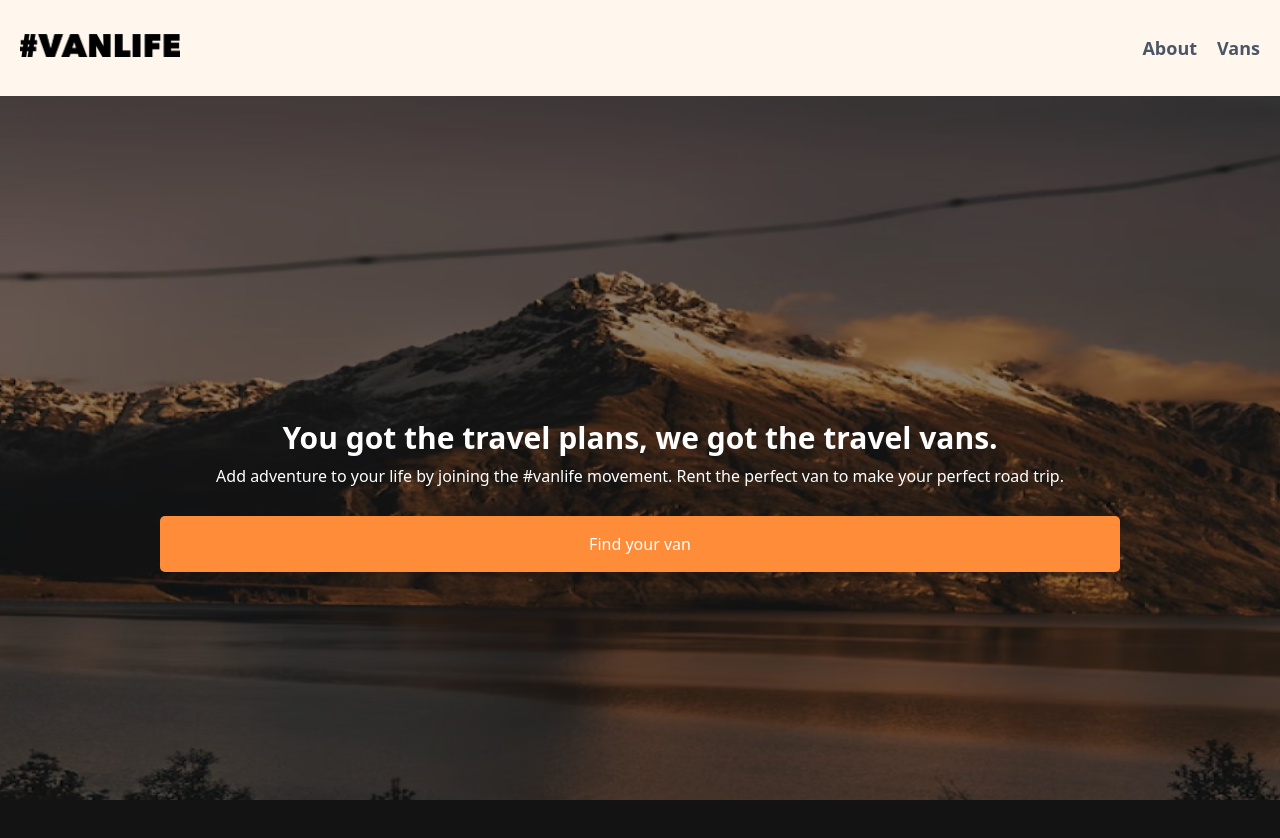
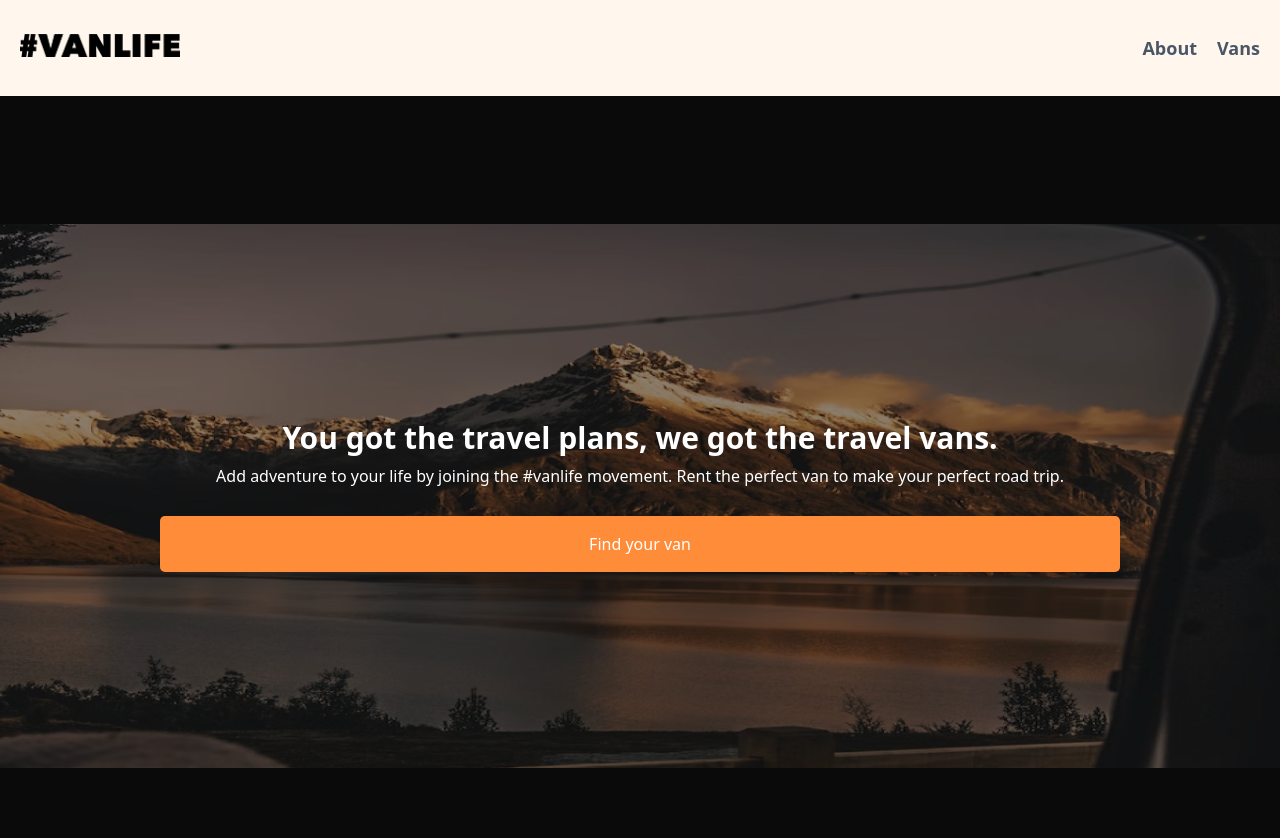
Before and after one commit to bmehdib/vanlife, a React (Vite) app: page / in a window 1280 px wide. Shown: the top 838 px of the page. Before the commit the page ends 800 px from the top, so only its background shows below. Built offline with nearby package versions, Linux system fonts and the light colour scheme.

Commit message:
about page completed

```diff
--- a/src/index.css
+++ b/src/index.css
@@ -3,14 +3,13 @@
 body {
   height: 100svh;
   background-color: rgb(19, 19, 19);
-  display: flex;
-  justify-content: center;
-  align-items: center;
 }
 .homepage {
+  width: 100%;
   height: 100%;
   background: url("../images/bg-main.png");
-  background-size: cover;
+  background-size: contain;
+  background-repeat: no-repeat;
   background-position: center;
   position: relative;
   z-index: 0;
--- a/src/main.tsx
+++ b/src/main.tsx
@@ -1,24 +1,28 @@
 import { createRoot } from "react-dom/client";
 import { BrowserRouter, Routes, Route } from "react-router";
 import HomePage from "./pages/HomePage";
+import AboutPage from "./pages/AboutPage";
 import Logo from "../images/logog.png";
 import { Link } from "react-router";
 createRoot(document.getElementById("root")!).render(
-  <section className="h-svh overflow-hidden">
+  <section className="h-svh">
     <BrowserRouter>
       <header className="bg-orange-50 w-full h-24 p-5 grid items-center">
         <nav className="flex justify-between">
           <div>
-            <img className="w-40" src={Logo} alt="" />
+            <Link to="/">
+              <img className="w-40" src={Logo} alt="" />
+            </Link>
           </div>
           <div className="flex gap-5 text-lg font-bold text-gray-600">
-            <Link to={"/"}>About</Link>
+            <Link to={"/about"}>About</Link>
             <Link to={"/"}>Vans</Link>
           </div>
         </nav>
       </header>
       <Routes>
         <Route path="/" element={<HomePage />} />
+        <Route path="/about" element={<AboutPage />} />
       </Routes>
     </BrowserRouter>
   </section>
--- /dev/null
+++ b/src/pages/AboutPage.tsx
@@ -0,0 +1,32 @@
+import bg from "../../images/bg-about.jpg";
+export default function AboutPage() {
+  return (
+    <section className="w-screen h-full">
+      <div className="w-full">
+        <img
+          className="w-full h-[25rem] object-cover object-bottom"
+          src={bg}
+          alt=""
+        />
+      </div>
+      <div className="text-white grid gap-4 mt-4 ">
+        <h2 className="text-3xl font-bold w-3/4 text-center  mx-auto">
+          Don’t squeeze in a sedan when you could relax in a van.
+        </h2>
+        <p className=" w-2/4 text-center  mx-auto mb-7">
+          Our mission is to enliven your road trip with the perfect travel van
+          rental. Our vans are recertified before each trip to ensure your
+          travel plans can go off without a hitch. (Hitch costs extra 😉) Our
+          team is full of vanlife enthusiasts who know firsthand the magic of
+          touring the world on 4 wheels.
+        </p>
+      </div>
+      <div className="text-black  w-3/4 bg-orange-50 mx-auto p-8 rounded-xl">
+        <p className="text-xl max-w-60 mb-5">
+          Your destination is waiting. Your van is ready.
+        </p>
+        <button className="bg-black text-white p-2">Explore our Vans</button>
+      </div>
+    </section>
+  );
+}
```
Also changed, not shown: 1 other file (tests, documents, lock files or other folders).
